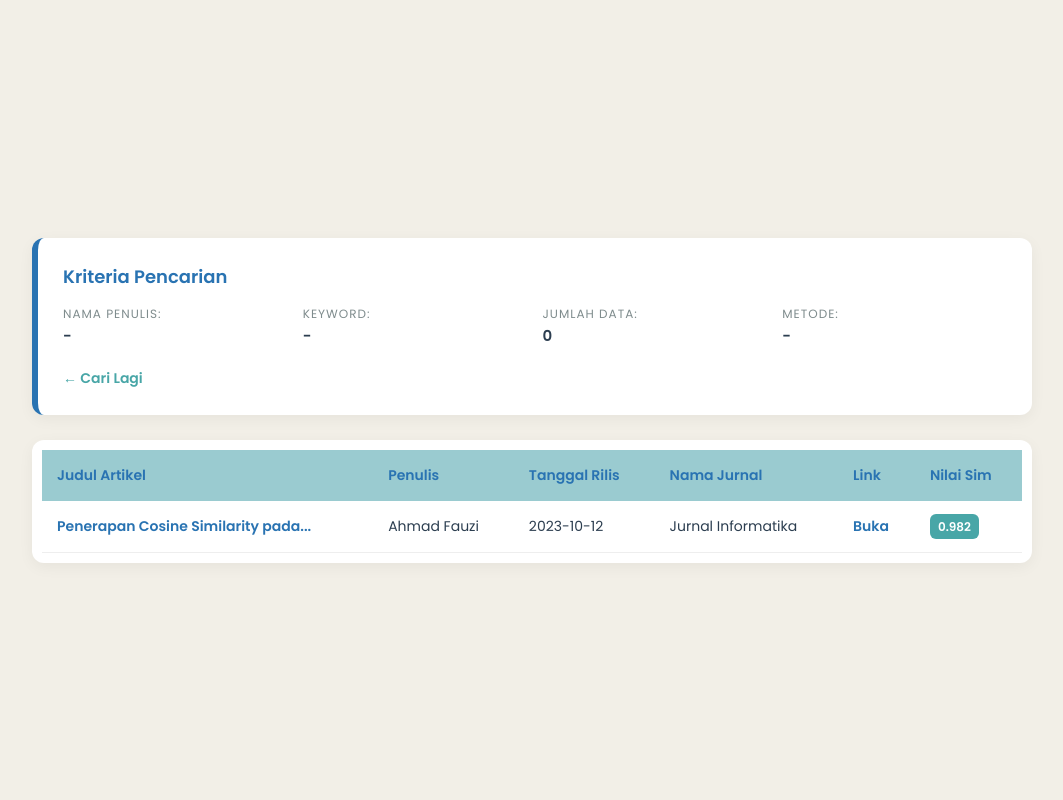
After one commit to clath1a/Project-UAS-IIR, a PHP site: page /hasil.php in a window 1280 px wide. The commit adds this page. Shown: the whole page, without its empty margins (108-1171 px from the left). Run offline with PHP 8.4, Linux system fonts and the light colour scheme.

Commit message:
template html & css

```diff
--- /dev/null
+++ b/hasil.php
@@ -0,0 +1,66 @@
+<!DOCTYPE html>
+<html lang="en">
+
+<head>
+    <meta charset="UTF-8">
+    <meta name="viewport" content="width=device-width, initial-scale=1.0">
+    <title>Hasil Pencarian Artikel</title>
+    <link href="https://fonts.googleapis.com/css2?family=Poppins:wght@400;600&display=swap" rel="stylesheet">
+    <link rel="stylesheet" href="style.css">
+</head>
+
+<body>
+
+    <div class="result-container">
+        <div class="card_biodata">
+            <h3>Kriteria Pencarian</h3>
+            <div class="info-grid">
+                <div class="info-item">
+                    <span>Nama Penulis:</span>
+                    <strong><?php echo $_POST['penulis'] ?? '-'; ?></strong>
+                </div>
+                <div class="info-item">
+                    <span>Keyword:</span>
+                    <strong><?php echo $_POST['keyword'] ?? '-'; ?></strong>
+                </div>
+                <div class="info-item">
+                    <span>Jumlah Data:</span>
+                    <strong><?php echo $_POST['jumlah'] ?? '0'; ?></strong>
+                </div>
+                <div class="info-item">
+                    <span>Metode:</span>
+                    <strong><?php echo $_POST['similarity'] ?? '-'; ?></strong>
+                </div>
+            </div>
+            <a href="index.php" class="btn-back">← Cari Lagi</a>
+        </div>
+
+        <div class="card_table">
+            <table>
+                <thead>
+                    <tr>
+                        <th>Judul Artikel</th>
+                        <th>Penulis</th>
+                        <th>Tanggal Rilis</th>
+                        <th>Nama Jurnal</th>
+                        <th>Link</th>
+                        <th>Nilai Sim</th>
+                    </tr>
+                </thead>
+                <tbody>
+                    <tr>
+                        <td class="judul">Penerapan Cosine Similarity pada...</td>
+                        <td>Ahmad Fauzi</td>
+                        <td>2023-10-12</td>
+                        <td>Jurnal Informatika</td>
+                        <td><a href="#" class="link-jurnal">Buka</a></td>
+                        <td><span class="badge">0.982</span></td>
+                    </tr>
+                </tbody>
+            </table>
+        </div>
+    </div>
+
+</body>
+
+</html>
--- /dev/null
+++ b/style.css
@@ -0,0 +1,197 @@
+:root {
+  --bg-color: #f2efe7; /* Krem Muda (Background) */
+  --accent-light: #9acbd0; /* Biru Pastel (Hover/Elemen sekunder) */
+  --accent-teal: #48a6a7; /* Teal (Border/Fokus) */
+  --primary-blue: #2973b2; /* Biru Tua (Tombol Utama) */
+  --text-dark: #2c3e50;
+}
+
+* {
+  box-sizing: border-box;
+  margin: 0;
+  padding: 0;
+}
+
+body {
+  font-family: "Poppins", sans-serif;
+  /* Menggunakan warna krem muda dari palet */
+  background-color: var(--bg-color);
+  color: var(--text-dark);
+  display: flex;
+  justify-content: center;
+  align-items: center;
+  min-height: 100vh;
+}
+
+.box {
+  background: #ffffff;
+  padding: 30px;
+  border-radius: 16px;
+  /* Shadow lembut agar terlihat modern */
+  box-shadow: 0 10px 30px rgba(41, 115, 178, 0.1);
+  width: 100%;
+  max-width: 450px;
+  border-top: 5px solid var(--primary-blue); /* Garis aksen di atas kotak */
+}
+
+h1 {
+  color: var(--primary-blue);
+  margin-bottom: 5px;
+  text-align: center;
+}
+
+.input-group label {
+  display: block;
+  font-weight: 600;
+  margin-bottom: 8px;
+  color: var(--accent-teal); /* Warna teal untuk label */
+}
+
+input[type="text"],
+input[type="number"] {
+  width: 100%;
+  padding: 12px;
+  border: 2px solid #e0e0e0;
+  border-radius: 8px;
+  transition: all 0.3s ease;
+}
+
+/* Efek saat kotak input diklik */
+input:focus {
+  outline: none;
+  border-color: var(--accent-light);
+  box-shadow: 0 0 0 4px rgba(154, 203, 208, 0.2);
+}
+
+.btn-search {
+  width: 100%;
+  padding: 15px;
+  /* Warna biru tua dari palet */
+  background-color: var(--primary-blue);
+  color: white;
+  border: none;
+  border-radius: 8px;
+  font-size: 16px;
+  font-weight: 600;
+  cursor: pointer;
+  transition: transform 0.2s, background 0.3s;
+  margin-top: 10px;
+}
+
+.btn-search:hover {
+  background-color: var(--accent-teal); /* Berubah ke teal saat hover */
+  transform: translateY(-2px);
+}
+
+.radio-item input[type="radio"] {
+  accent-color: var(--primary-blue); /* Mengubah warna bulat radio button */
+}
+
+/* Container Utama untuk Hasil */
+.result-container {
+  width: 95%;
+  max-width: 1000px;
+  margin: 40px auto;
+}
+
+/* Desain Card Biodata */
+.card_biodata {
+  background: white;
+  padding: 25px;
+  border-radius: 12px;
+  box-shadow: 0 4px 15px rgba(0, 0, 0, 0.05);
+  margin-bottom: 25px;
+  border-left: 6px solid var(--primary-blue);
+}
+
+.card_biodata h3 {
+  margin-bottom: 15px;
+  color: var(--primary-blue);
+  font-size: 18px;
+}
+
+.info-grid {
+  display: grid;
+  grid-template-columns: repeat(auto-fit, minmax(200px, 1fr));
+  gap: 15px;
+}
+
+.info-item span {
+  display: block;
+  font-size: 12px;
+  color: #7f8c8d;
+  text-transform: uppercase;
+  letter-spacing: 1px;
+}
+
+.info-item strong {
+  color: var(--text-dark);
+  font-size: 15px;
+}
+
+/* Desain Tabel */
+.card_table {
+  background: white;
+  padding: 10px;
+  border-radius: 12px;
+  box-shadow: 0 4px 15px rgba(0, 0, 0, 0.05);
+  overflow-x: auto; /* Agar tabel bisa di-scroll di HP */
+}
+
+table {
+  width: 100%;
+  border-collapse: collapse;
+  text-align: left;
+}
+
+th {
+  background-color: var(--accent-light);
+  color: var(--primary-blue);
+  padding: 15px;
+  font-size: 14px;
+}
+
+td {
+  padding: 15px;
+  border-bottom: 1px solid #eee;
+  font-size: 14px;
+}
+
+tr:hover {
+  background-color: #fcfcfc;
+}
+
+.judul {
+  font-weight: 600;
+  color: var(--primary-blue);
+  max-width: 300px;
+}
+
+/* Badge untuk Nilai Similarity */
+.badge {
+  background: var(--accent-teal);
+  color: white;
+  padding: 4px 8px;
+  border-radius: 6px;
+  font-weight: bold;
+  font-size: 12px;
+}
+
+.link-jurnal {
+  color: var(--primary-blue);
+  text-decoration: none;
+  font-weight: 600;
+}
+
+.link-jurnal:hover {
+  text-decoration: underline;
+}
+
+.btn-back {
+  display: inline-block;
+  margin-top: 20px;
+  text-decoration: none;
+  color: var(--accent-teal);
+  font-size: 14px;
+  font-weight: 600;
+}
```
Also changed, not shown: index.php (+51 -4 lines).
